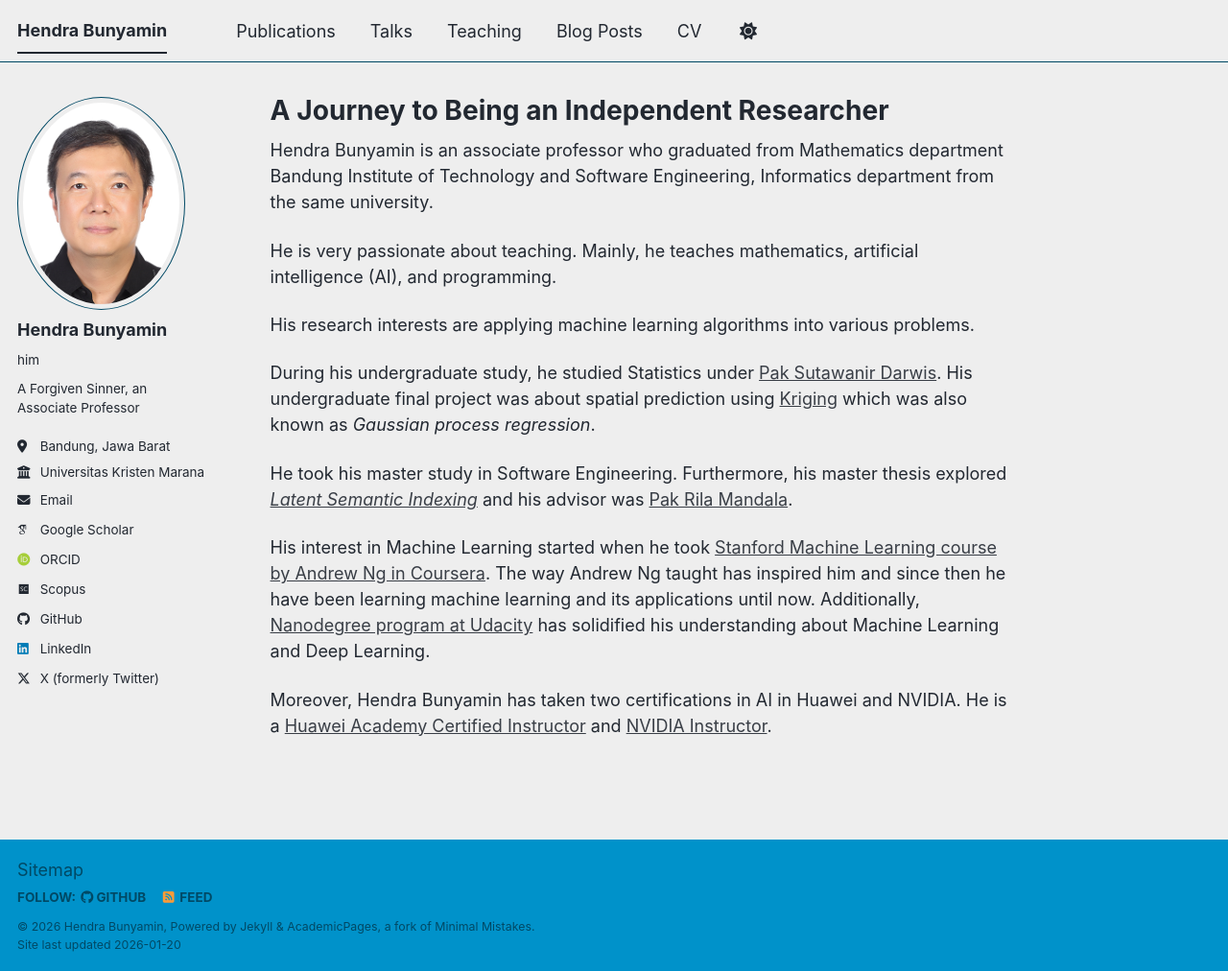
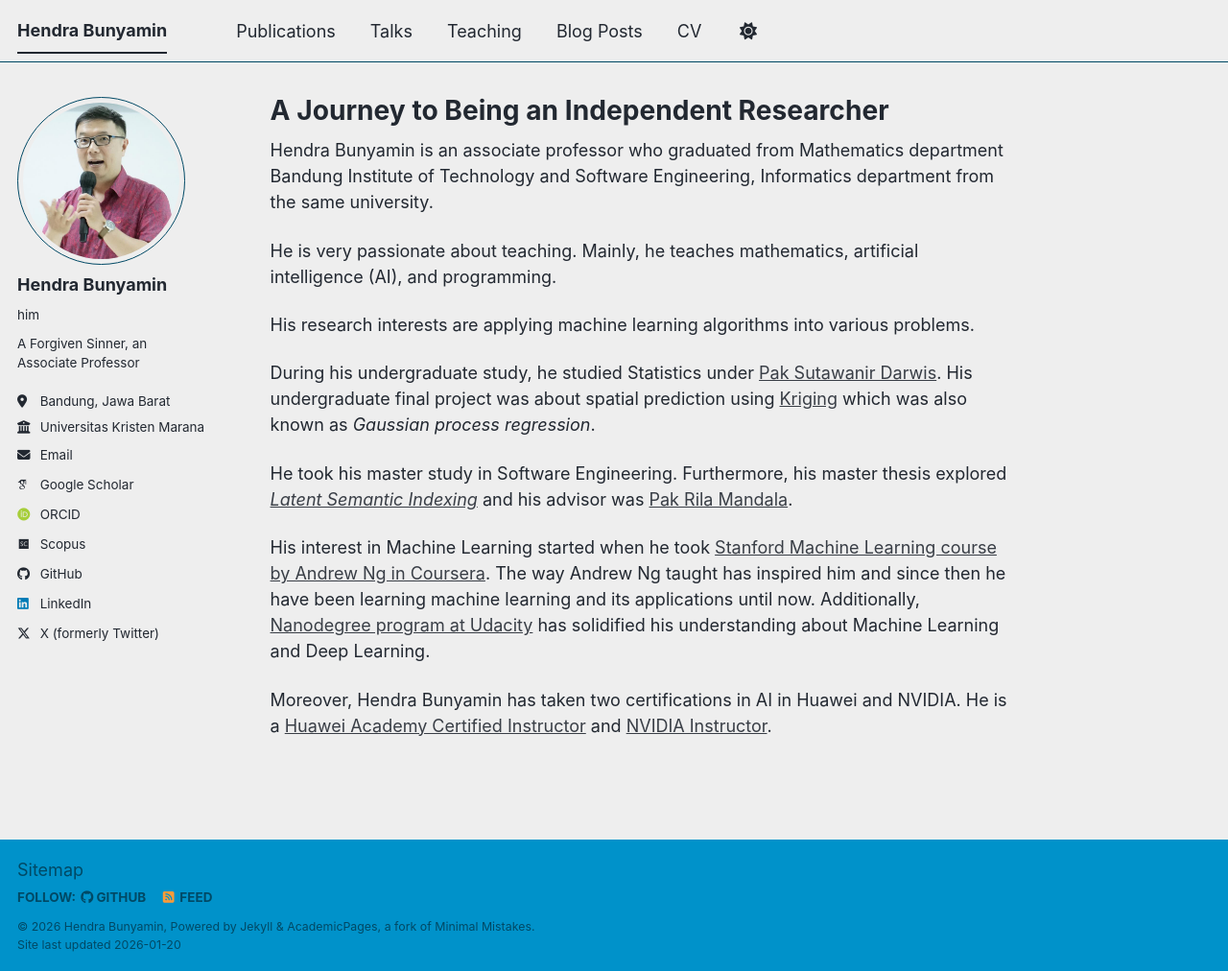
Before and after one commit to hbunyamin/hbunyamin.github.io, a Jekyll site: the page built from _pages/about.md, in a window 1280 px wide and 1012 px high. Shown: the whole window at 96% size. Built offline with Jekyll 4.4.1, drawn with Linux system fonts in a browser that asks for light colours; some web fonts are replaced; a script bundle is joined from its source files by our own code; library files that are not in the unit come from our copies.

Commit message:
Ganti foto

```diff
--- a/_config.yml
+++ b/_config.yml
@@ -23,7 +23,7 @@
 #               Additional customization can be done by editing /_includes/author-profile.html
 author:
   # Biographic information
-  avatar           : "profile-hendra.jpg"
+  avatar           : "nvidia.jpg"
   name             : "Hendra Bunyamin"
   pronouns         : "him" # example: "she/her"
   bio              : "A Forgiven Sinner, an Associate Professor"
```
Also changed, not shown: images/nvidia.jpg (added).
